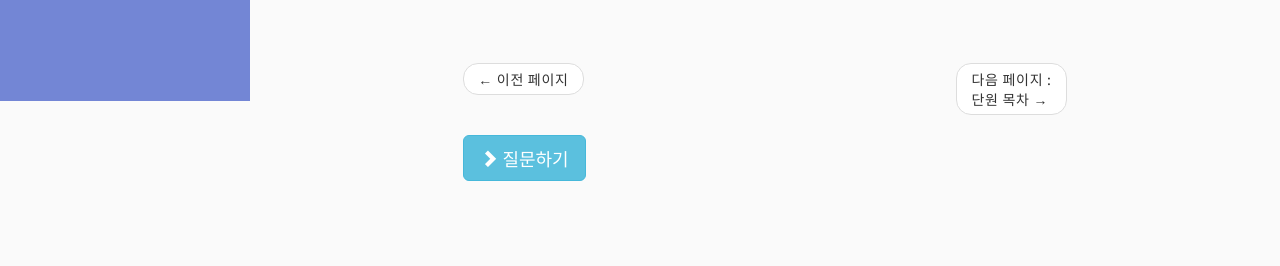
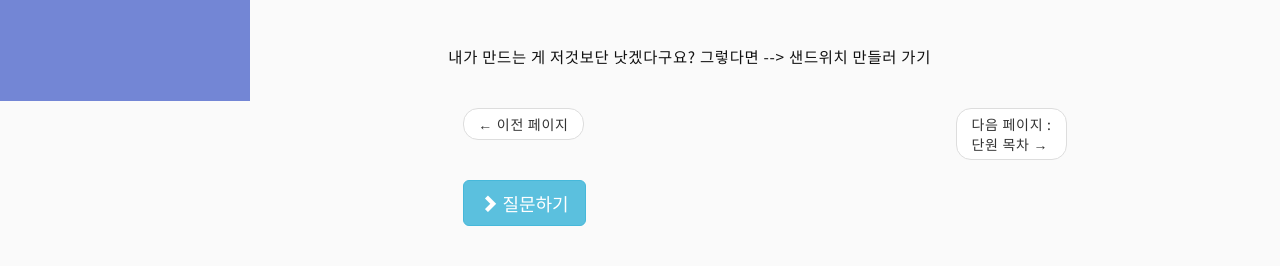
Before and after one commit to Algo-Textbook/algo-textbook-django, a Django app: page / in a window 1280 px wide. Shown: the part 699-965 px from the top of the page. Before the commit the page ends 880 px from the top, so only its background shows below. Run offline with Django 3.2, Linux system fonts and the light colour scheme; some libraries are stand-ins or nearby versions.

Commit message:
update contents

```diff
--- a/learn/templates/learn/activity.html
+++ b/learn/templates/learn/activity.html
@@ -16,7 +16,7 @@
             <div class="thumbnail">
                 <img src="{% static "img/jamjam.png" %}" width="281" alt="활동지">
                 <div class="caption">
-                    <h3>알고리즘 이해하기</h3>
+                    <h3>샌드위치 만들기</h3>
                     <p>우리 모둠만의 샌드위치를 만들어 봅시다!</p>
                     <p>
                         <a href="https://docs.google.com/document/d/1lmFqkiOfWMz_dtOZKjGi0AoEkQhNgm70eySzZpvZpsw/edit?usp=sharing"
--- a/learn/templates/learn/home.html
+++ b/learn/templates/learn/home.html
@@ -39,20 +39,28 @@
 
             <!-- in case of media contents, use id="media-box" -->
             <div id="media-box">
-            <iframe width="560" height="315" src="https://www.youtube.com/embed/GrsqZSDMKO4" frameborder="0" gesture="media" allow="encrypted-media" allowfullscreen></iframe>
+                <iframe width="560" height="315" src="https://www.youtube.com/embed/GrsqZSDMKO4" frameborder="0"
+                        gesture="media" allow="encrypted-media" allowfullscreen></iframe>
             </div>
+
+            <div id="text-box">
+                <p> 내가 만드는 게 저것보단 낫겠다구요? 그렇다면 -->
+                <a href="{% url 'group_activity' %}" target="_blank"> 샌드위치 만들러 가기 </a>
+                </p>
+            </div>
+
         </div>
 
 
         <div>
             <div id="text-box">
                 <ul class="pager">
-                    <li class="previous"><a href="{% url 'index' %}">&larr; 이전 페이지</a></li>
-                    <li class="next"><a href="{% url 'u1' %}">다음 페이지 :<br>단원 목차 &rarr;</a></li>
+                    <li class="previous" disabled="true"><a href="{% url 'index' %}">&larr; 이전 페이지</a></li>
+                    <li class="next"><a href="{% url 'index' %}">다음 페이지 :<br>단원 목차 &rarr;</a></li>
                 </ul>
             </div>
             <div>
-                <a href="{% url 'question_list' %}" class="btn btn-info btn-lg" >
+                <a href="{% url 'question_list' %}" class="btn btn-info btn-lg">
                     <span class="glyphicon glyphicon-chevron-right"></span> 질문하기
                 </a>
             </div>
--- a/learn/templates/learn/index.html
+++ b/learn/templates/learn/index.html
@@ -71,8 +71,8 @@
 
         <div id="text-box">
             <ul class="pager">
-                <li class="previous disabled"><a href="#">&larr; 이전 페이지</a></li>
-                <li class="next "><a href="{% url 'learn_home' %}">다음 페이지 &rarr;</a></li>
+                <li class="previous "><a href="{% url 'learn_home' %}">&larr; 이전 페이지</a></li>
+                <li class="next "><a href="{% url 'u1' %}">다음 페이지 &rarr;</a></li>
             </ul>
         </div>
         <div>
```
Also changed, not shown: learn/templates/understand/u2_computer.html (+10 -0 lines).
